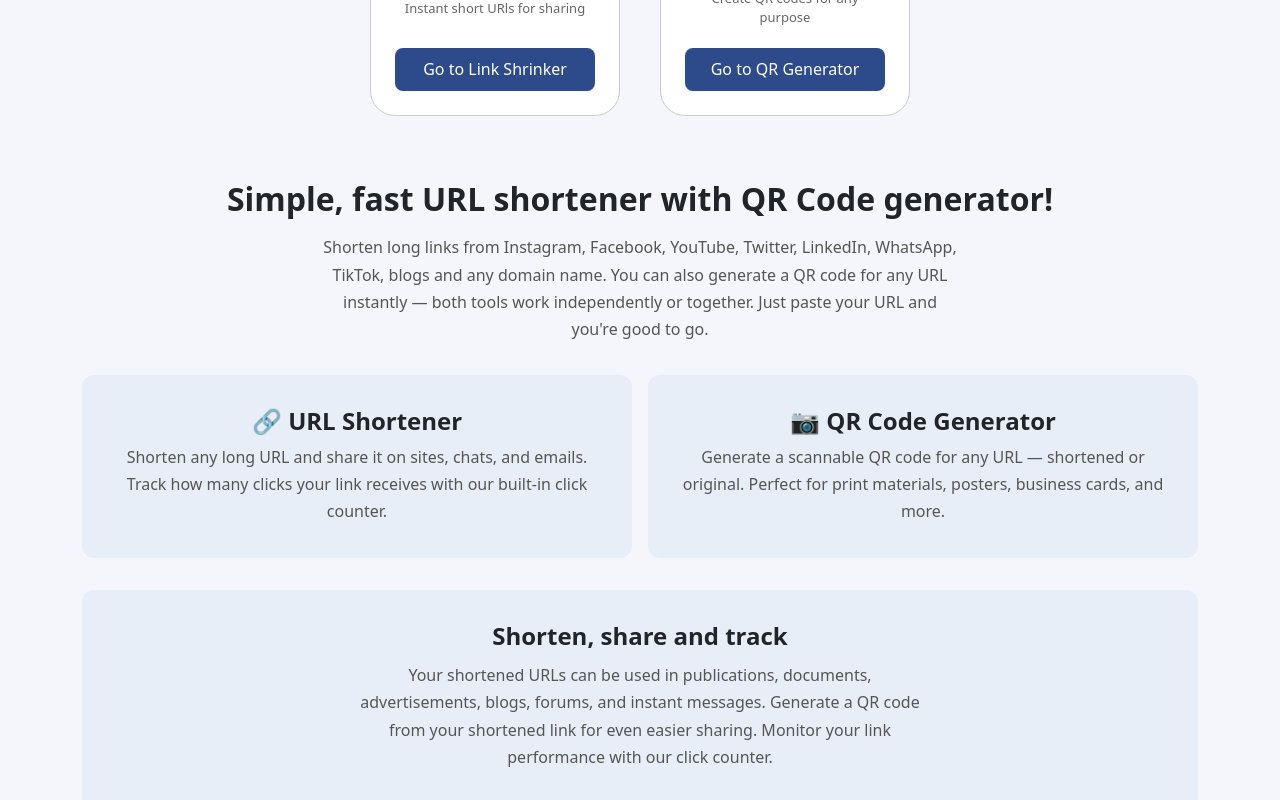
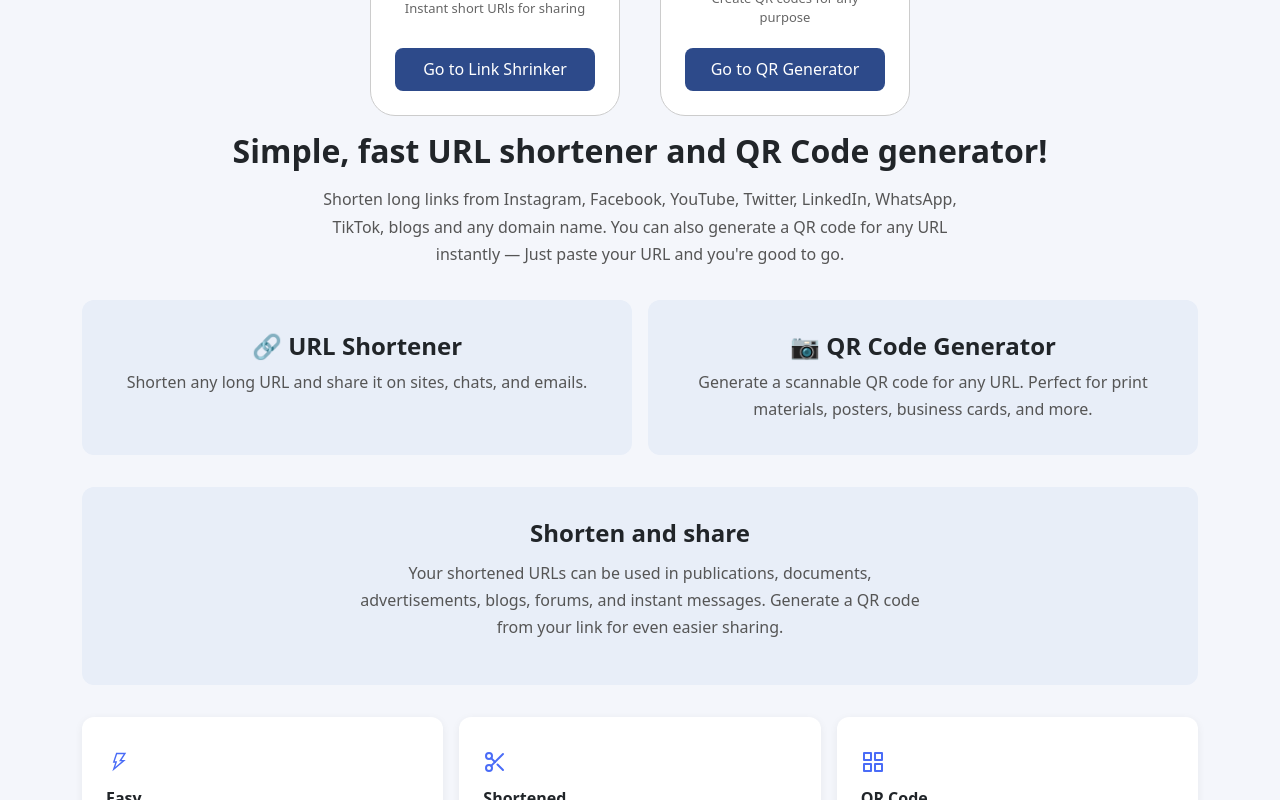
Before and after one commit to joshaurellano/trimmr-frontend, a React (Vite) app: page / in a window 1280 px wide. Shown: the part 380-1180 px from the top of the page. Built offline with nearby package versions, Linux system fonts and the light colour scheme; no server answers.

Commit message:
Removed some unnecessary wordings on the page

```diff
--- a/src/components/InfoComponent.jsx
+++ b/src/components/InfoComponent.jsx
@@ -14,15 +14,15 @@ const features = [
 
 function InfoComponent() {
   return (
-    <div style={{ padding: '3rem 0' }}>
+    <div>
 
       {/* Hero Text */}
       <div style={{ textAlign: 'center', marginBottom: '2rem' }}>
-        <h2 style={{ fontWeight: 700 }}>Simple, fast URL shortener with QR Code generator!</h2>
+        <h2 style={{ fontWeight: 700 }}>Simple, fast URL shortener and QR Code generator!</h2>
         <p style={{ maxWidth: '640px', margin: '1rem auto', color: '#555', lineHeight: '1.7' }}>
           Shorten long links from Instagram, Facebook, YouTube, Twitter, LinkedIn, WhatsApp, TikTok,
           blogs and any domain name. You can also generate a QR code for any URL instantly —
-          both tools work independently or together. Just paste your URL and you're good to go.
+          Just paste your URL and you're good to go.
         </p>
       </div>
 
@@ -39,7 +39,6 @@ function InfoComponent() {
             <h4 style={{ fontWeight: 700 }}>🔗 URL Shortener</h4>
             <p style={{ color: '#555', lineHeight: '1.7', margin: 0 }}>
               Shorten any long URL and share it on sites, chats, and emails.
-              Track how many clicks your link receives with our built-in click counter.
             </p>
           </div>
         </Col>
@@ -53,7 +52,7 @@ function InfoComponent() {
           }}>
             <h4 style={{ fontWeight: 700 }}>📷 QR Code Generator</h4>
             <p style={{ color: '#555', lineHeight: '1.7', margin: 0 }}>
-              Generate a scannable QR code for any URL — shortened or original.
+              Generate a scannable QR code for any URL.
               Perfect for print materials, posters, business cards, and more.
             </p>
           </div>
@@ -68,11 +67,10 @@ function InfoComponent() {
         textAlign: 'center',
         marginBottom: '2rem'
       }}>
-        <h4 style={{ fontWeight: 700 }}>Shorten, share and track</h4>
+        <h4 style={{ fontWeight: 700 }}>Shorten and share</h4>
         <p style={{ color: '#555', maxWidth: '580px', margin: '0.75rem auto', lineHeight: '1.7' }}>
           Your shortened URLs can be used in publications, documents, advertisements, blogs, forums,
-          and instant messages. Generate a QR code from your shortened link for even easier sharing.
-          Monitor your link performance with our click counter.
+          and instant messages. Generate a QR code from your  link for even easier sharing.
         </p>
       </div>
 
--- a/src/pages/QrGeneratorPage.jsx
+++ b/src/pages/QrGeneratorPage.jsx
@@ -117,10 +117,10 @@ function QRGenerator() {
                 </>)}
 
 
-              <p style={{
+              {/* <p style={{
                 textAlign:'center',
                 fontSize:20}}>
-                  Empower your brand with custom-shrunk URLs and smart QR codes that bridge the gap between your physical presence and digital story</p>
+                  Empower your brand with custom-shrunk URLs and smart QR codes that bridge the gap between your physical presence and digital story</p> */}
               </div>
             </div>
 
--- a/src/pages/UrlShorter.jsx
+++ b/src/pages/UrlShorter.jsx
@@ -115,43 +115,38 @@ function UrlShorter() {
                       textAlign:'center'
                     }}>Your shorten link is: </span>
 
-                    <InputGroup>
-                      <Form.Control
-                        readOnly
-                        value={shortUrl}
-                        style={{
-                          fontSize: 18,
-                          border: 'none',
-                          boxShadow: 'none',
-                          backgroundColor: 'transparent',
-                          textAlign: 'center'
-                        }}
-                      />
+                    <InputGroup style={{
+                      width:'100%',
+                      justifyContent:'center',
+                      display:'flex',
+                      gap:10}}>
+                      <a
+                        href={shortUrl}
+                        target="_blank"
+                        rel="noreferrer"
+                        style={{ fontSize: 24, textAlign: 'center', display: 'block' }}
+                      >
+                        {shortUrl}
+                      </a>
                       <InputGroup.Text
                         onClick={() => navigator.clipboard.writeText(shortUrl).then(() => setCopied(true))}
-                        style={{ cursor: 'pointer', backgroundColor: 'transparent', border: 'none' }}
+                        style={{
+                          cursor: 'pointer',
+                          backgroundColor: 'transparent',
+                          border: 'none' }}
                         title="Copy to clipboard"
                       >
-                        {copied ? '✅' : <MdOutlineContentCopy size={20} />}
+                        {copied ? 'Copied! 😊' : <MdOutlineContentCopy size={20} />}
                       </InputGroup.Text>
                     </InputGroup>
-
-                    {/* <a href={shortUrl.startsWith('http') ? shortUrl : `https://${shortUrl}`}
-                      target="_blank"
-                      rel="noreferrer" style={{
-                      fontSize:24,
-                      textAlign:'center'
-                    }}> {shortUrl} </a> */}
-
 
                   </Card>
                 </>)}
 
-
-              <p style={{
+              {/* <p style={{
                 textAlign:'center',
                 fontSize:20}}>
-                  Empower your brand with custom-shrunk URLs and smart QR codes that bridge the gap between your physical presence and digital story</p>
+                  Empower your brand with custom-shrunk URLs and smart QR codes that bridge the gap between your physical presence and digital story</p> */}
               </div>
             </div>
 
```
Also changed, not shown: vercel.json (added).
